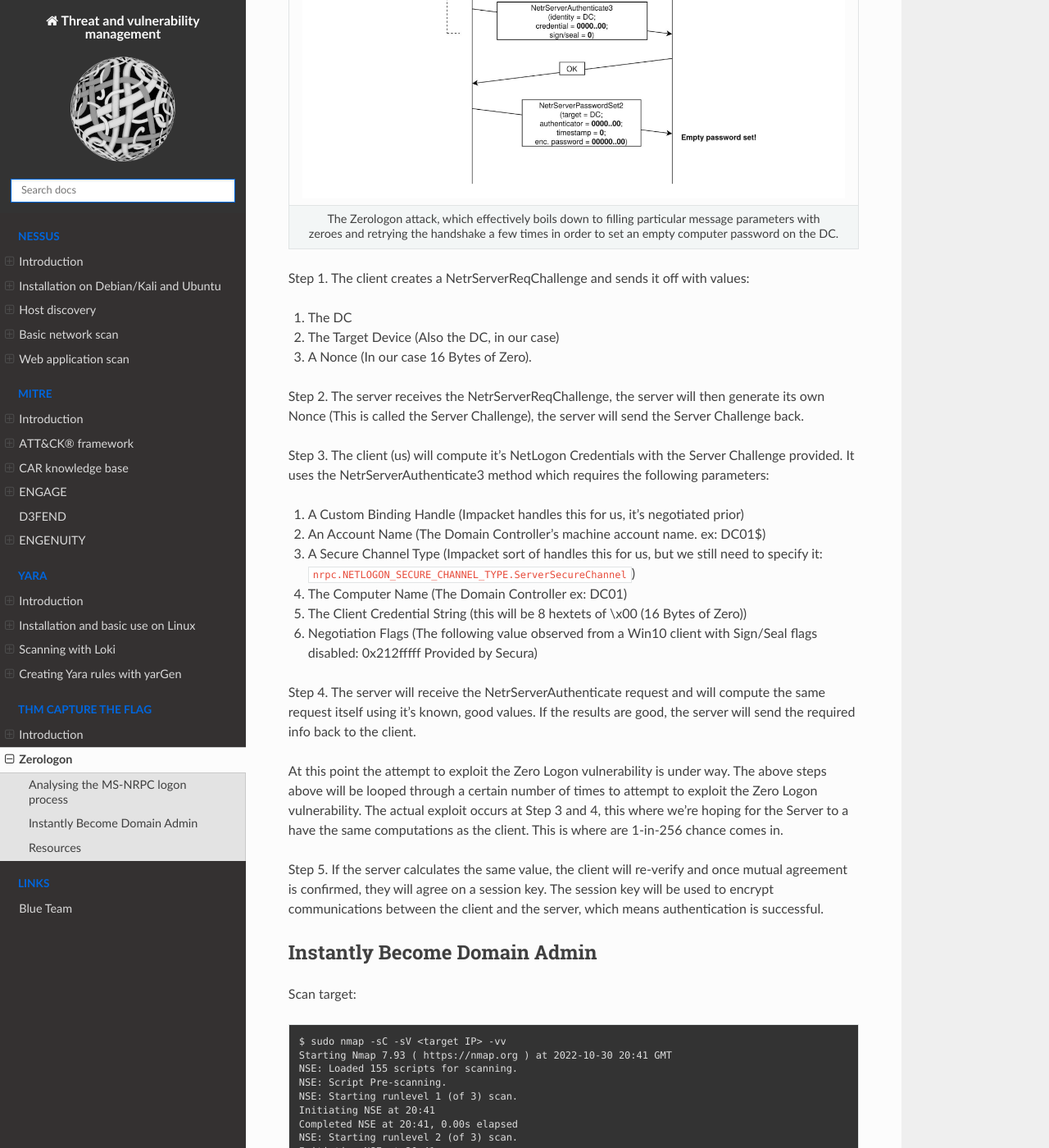
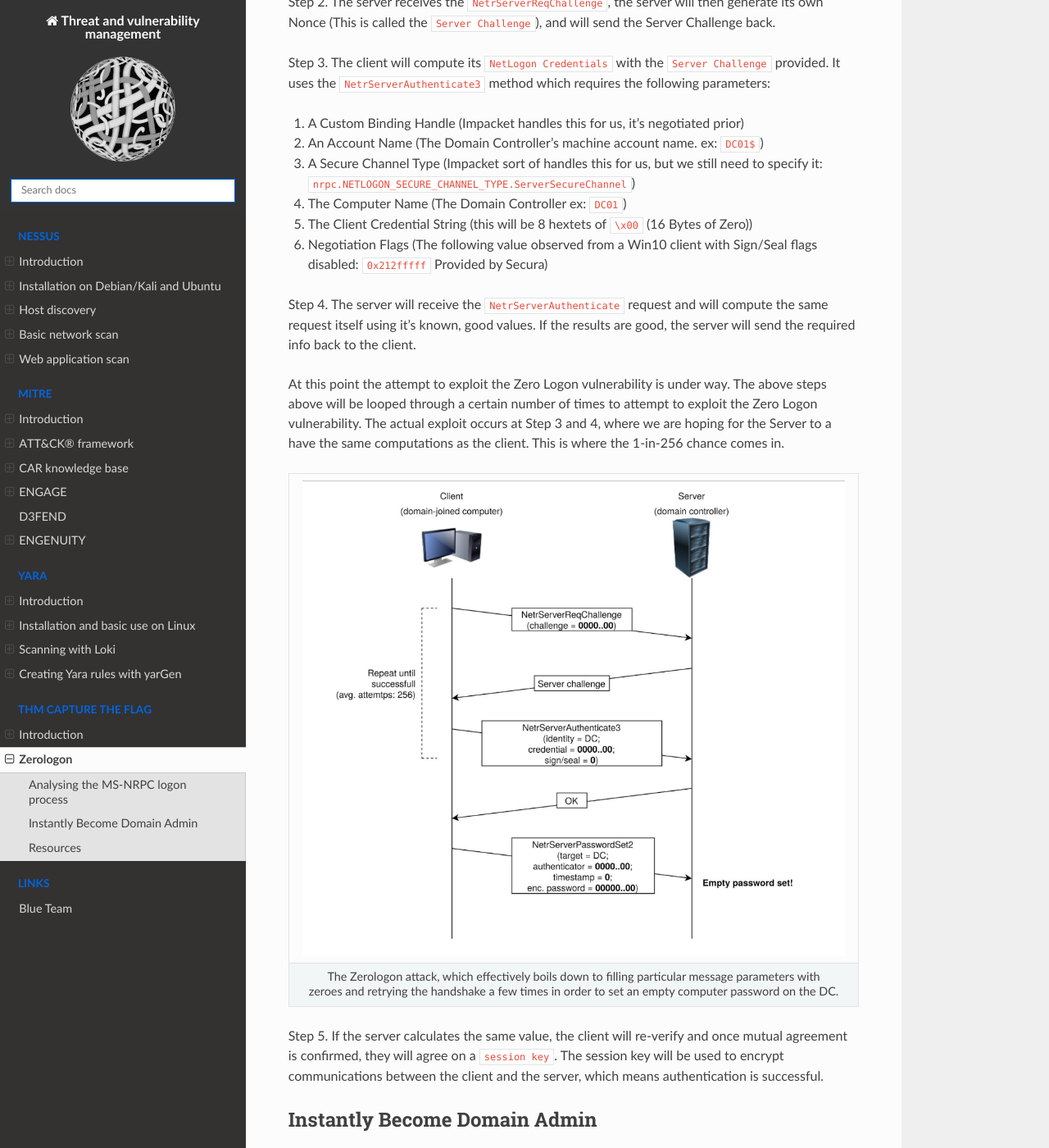
Before and after one commit to tymyrddin/blue-threats, a Sphinx documentation site: the page built from source/docs/thm/zerologon.md, in a window 1280 px wide and 1400 px high, scrolled down 1733 px. Shown: the whole window at 82% size. Built offline with Sphinx 7.4.7 and the Read the Docs theme 2.0.0, drawn with Linux system fonts in a browser that asks for light colours; some of the changed text lies outside the part shown.

Commit message:
Zerologon

```diff
--- a/source/docs/thm/zerologon.md
+++ b/source/docs/thm/zerologon.md
@@ -24,32 +24,40 @@
 |:--:|
 | Simplified Netlogon authentication handshake |
 
-| ![The Zerologon attack](../../_static/images/zerologon-attack.png) |
-|:--:|
-| The Zerologon attack, which effectively boils down to filling particular message parameters with <br>zeroes and retrying the handshake a few times in order to set an empty computer password on the DC. |
-
-Step 1. The client creates a NetrServerReqChallenge and sends it off with values:
+Step 1. The client creates a `NetrServerReqChallenge` and sends it off with values:
 
 1. The DC
 2. The Target Device (Also the DC, in our case)
 3. A Nonce (In our case 16 Bytes of Zero).
 
-Step 2. The server receives the NetrServerReqChallenge, the server will then generate its own Nonce (This is called the Server Challenge), the server will send the Server Challenge back.
+Step 2. The server receives the `NetrServerReqChallenge`, the server will then generate its own Nonce (This is
+called the `Server Challenge`), and will send the Server Challenge back.
 
-Step 3. The client (us) will compute it's NetLogon Credentials with the Server Challenge provided. It uses the NetrServerAuthenticate3 method which requires the following parameters:
+Step 3. The client will compute its `NetLogon Credentials` with the `Server Challenge` provided. It uses the
+`NetrServerAuthenticate3` method which requires the following parameters:
 
 1. A Custom Binding Handle (Impacket handles this for us, it's negotiated prior)
-2. An Account Name (The Domain Controller's machine account name. ex: DC01$)
+2. An Account Name (The Domain Controller's machine account name. ex: `DC01$`)
 3. A Secure Channel Type (Impacket sort of handles this for us, but we still need to specify it: `nrpc.NETLOGON_SECURE_CHANNEL_TYPE.ServerSecureChannel`)
-4. The Computer Name (The Domain Controller ex: DC01)
-5. The Client Credential String (this will be 8 hextets of \x00 (16 Bytes of Zero))
-6. Negotiation Flags (The following value observed from a Win10 client with Sign/Seal flags disabled: 0x212fffff Provided by Secura)
+4. The Computer Name (The Domain Controller ex: `DC01`)
+5. The Client Credential String (this will be 8 hextets of `\x00` (16 Bytes of Zero))
+6. Negotiation Flags (The following value observed from a Win10 client with Sign/Seal flags disabled: `0x212fffff` Provided by Secura)
 
-Step 4. The server will receive the NetrServerAuthenticate request and will compute the same request itself using it's known, good values. If the results are good, the server will send the required info back to the client.
+Step 4. The server will receive the `NetrServerAuthenticate` request and will compute the same request itself using
+it's known, good values. If the results are good, the server will send the required info back to the client.
 
-At this point the attempt to exploit the Zero Logon vulnerability is under way. The above steps above will be looped through a certain number of times to attempt to exploit the Zero Logon vulnerability. The actual exploit occurs at Step 3 and 4, this where we're hoping for the Server to a have the same computations as the client. This is where are 1-in-256 chance comes in.
+At this point the attempt to exploit the Zero Logon vulnerability is under way. The above steps above will be looped
+through a certain number of times to attempt to exploit the Zero Logon vulnerability. The actual exploit occurs at
+Step 3 and 4, where we are hoping for the Server to a have the same computations as the client. This is where the
+1-in-256 chance comes in.
 
-Step 5. If the server calculates the same value, the client will re-verify and once mutual agreement is confirmed, they will agree on a session key. The session key will be used to encrypt communications between the client and the server, which means authentication is successful.
+| ![The Zerologon attack](../../_static/images/zerologon-attack.png) |
+|:--:|
+| The Zerologon attack, which effectively boils down to filling particular message parameters with <br>zeroes and retrying the handshake a few times in order to set an empty computer password on the DC. |
+
+Step 5. If the server calculates the same value, the client will re-verify and once mutual agreement is confirmed,
+they will agree on a `session key`. The session key will be used to encrypt communications between the client and the
+server, which means authentication is successful.
 
 ## Instantly Become Domain Admin
 
```
Also changed, not shown: source/_static/images/simplified-netlogon-authentication-handshake.png, source/_static/images/zerologon-attack.png.
